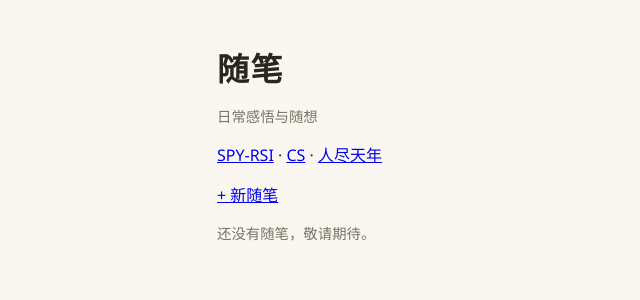
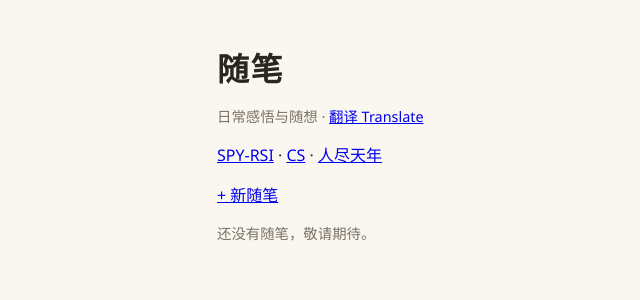
Before and after one commit to abc01013579/tcm-classics, a Flask app: page /journal in a window 1280 px wide. Shown: the part 131-431 px from the top of the page, without its empty margins (63-703 px from the left). Run offline with Flask 3, Linux system fonts and the light colour scheme; parts of the project's set-up code (start-up, migrations or seed data) failed here and were passed over.

Commit message:
journal: link to shuiming.cc translator
Co-Authored-By: Claude Opus 5.5 <noreply@anthropic.com>

```diff
--- a/templates/journal_entry.html
+++ b/templates/journal_entry.html
@@ -2,7 +2,7 @@
 {% block title %}{{ entry.title }} - 随笔{% endblock %}
 {% block content %}
   <p class="breadcrumb no-print">
-    <a href="{{ url_for('journal_index') }}">随笔</a>
+    <a href="{{ url_for('journal_index') }}">随笔</a> · <a href="https://shuiming.cc/translate" target="_blank" rel="noopener">翻译 Translate</a>
   </p>
 
   <article class="reading journal-entry">
--- a/templates/journal_index.html
+++ b/templates/journal_index.html
@@ -2,7 +2,7 @@
 {% block title %}随笔{% endblock %}
 {% block content %}
   <h1>随笔{% if tag %} · {{ tag }}{% endif %}</h1>
-  <p class="hint">{% if tag %}<a href="{{ url_for('journal_index') }}">全部随笔</a>{% else %}日常感悟与随想{% endif %}</p>
+  <p class="hint">{% if tag %}<a href="{{ url_for('journal_index') }}">全部随笔</a>{% else %}日常感悟与随想{% endif %}<span class="no-print"> · <a href="https://shuiming.cc/translate" target="_blank" rel="noopener">翻译 Translate</a></span></p>
 
   <p class="journal-tags no-print">
     {% for t in journal_tags %}
```
